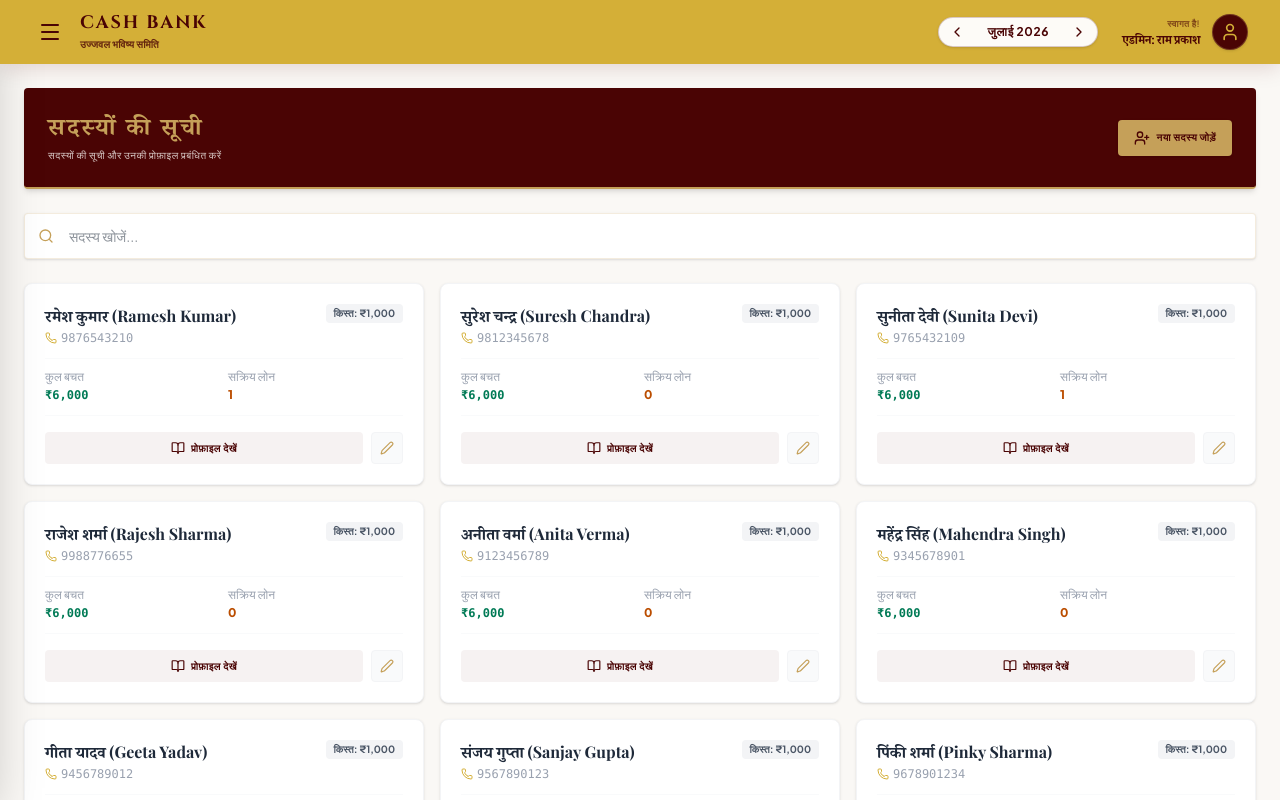
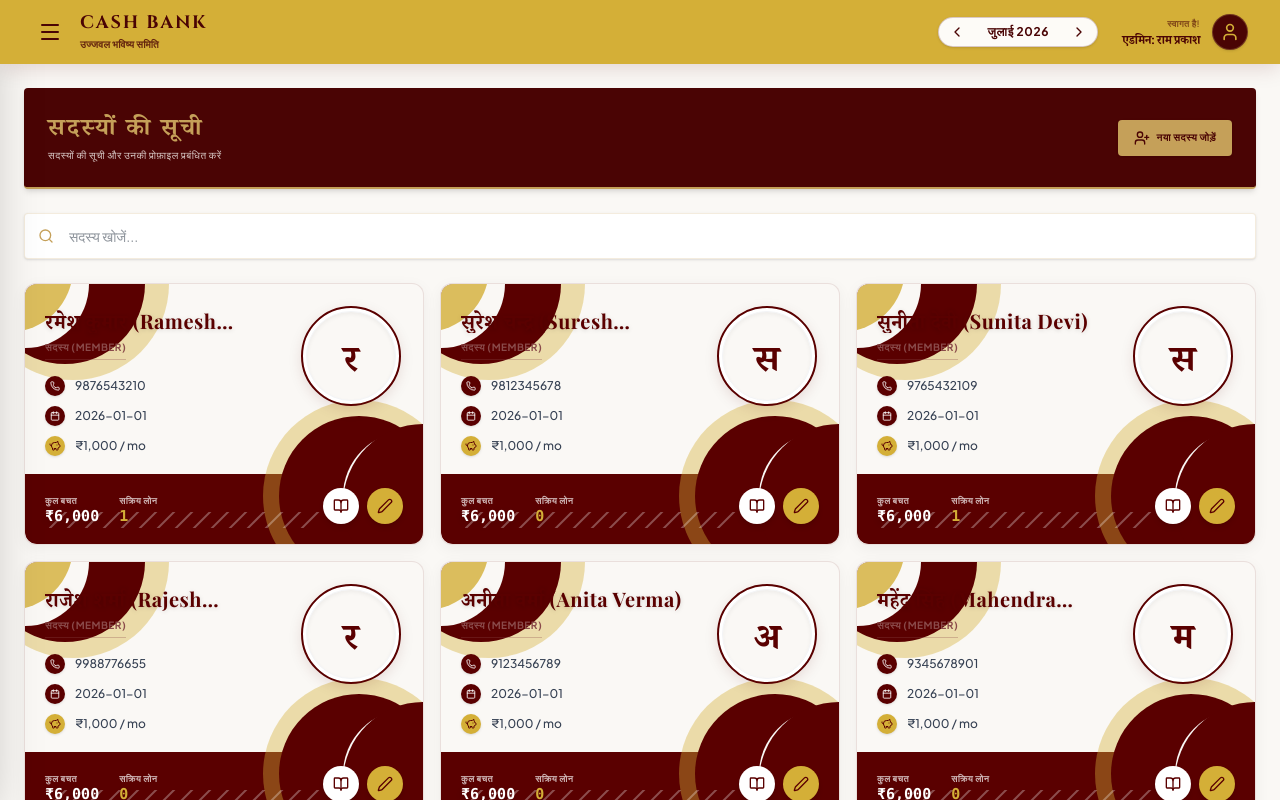
Before and after one commit to ganitwali2025-maker/Cash-Bank-, a React (Vite) app: page /members in a window 1280 px wide. Shown: the top 800 px of the page. Built offline with nearby package versions, Linux system fonts and the light colour scheme; a web font is replaced by a local one.

Commit message:
style: redesign member cards as premium business cards

```diff
--- a/src/components/MembersTab.tsx
+++ b/src/components/MembersTab.tsx
@@ -652,52 +652,112 @@ export default function MembersTab({
                 <div
                   key={member.id}
                   id={`member-card-${member.id}`}
-                  className="bg-white rounded-lg border border-gray-100 shadow-sm p-5 hover:shadow-md transition-all flex flex-col justify-between"
+                  className="relative bg-[#FAF8F5] rounded-xl shadow-[0_4px_15px_rgba(0,0,0,0.05)] overflow-hidden flex flex-col justify-between border border-[#5A0000]/10 hover:shadow-[0_8px_25px_rgba(90,0,0,0.12)] transition-all min-h-[220px] group"
                 >
-                  <div className="space-y-3">
-                    <div className="flex items-start justify-between">
-                      <div>
-                        <h3 className="font-bold text-gray-800 text-base">{member.name}</h3>
-                        <p className="text-xs text-gray-400 font-mono mt-0.5 flex items-center gap-1">
-                          <Phone className="w-3 h-3 text-[#D4AF37]" /> {member.phone}
-                        </p>
+                  {/* Decorative Background Elements */}
+                  <div className="absolute top-0 left-0 w-full h-full overflow-hidden pointer-events-none rounded-xl">
+                    {/* Top Left Swoosh */}
+                    <div className="absolute -top-24 -left-12 w-48 h-48 bg-[#D4AF37] rounded-full opacity-40"></div>
+                    <div className="absolute -top-20 -left-10 w-40 h-40 bg-[#5A0000] rounded-full"></div>
+                    <div className="absolute -top-16 -left-16 w-32 h-32 bg-[#FAF8F5] rounded-full"></div>
+                    <div className="absolute -top-20 -left-20 w-32 h-32 bg-[#D4AF37] rounded-full opacity-80"></div>
+
+                    {/* Bottom Solid Bar */}
+                    <div className="absolute bottom-0 left-0 right-0 h-[70px] bg-[#5A0000]"></div>
+
+                    {/* Bottom Right Swoosh */}
+                    <div className="absolute -bottom-12 -right-8 w-48 h-48 bg-[#D4AF37] rounded-full opacity-40"></div>
+                    <div className="absolute -bottom-8 -right-4 w-40 h-40 bg-[#5A0000] rounded-full"></div>
+                    <div className="absolute -bottom-4 -right-12 w-32 h-32 bg-[#FAF8F5] rounded-full"></div>
+                    <div className="absolute -bottom-10 -right-20 w-40 h-40 bg-[#5A0000] rounded-full"></div>
+
+                    {/* Diagonal Lines Pattern at bottom bar */}
+                    <div className="absolute bottom-4 left-6 right-20 h-4 flex gap-4 overflow-hidden opacity-30">
+                      {[...Array(15)].map((_, i) => (
+                        <div key={i} className="w-[2px] h-12 bg-white transform rotate-45 -translate-y-2"></div>
+                      ))}
                     </div>
-                      <span className="text-[10px] font-bold bg-gray-100 text-gray-600 px-2 py-0.5 rounded">
-                        {language === 'hi' ? 'किस्त:' : 'Due:'} ₹{member.monthlyDeposit.toLocaleString('en-IN')}
-                      </span>
                   </div>
 
-                    <div className="grid grid-cols-2 gap-2 border-t border-b border-gray-50 py-3 text-xs">
-                      <div>
-                        <p className="text-gray-400 leading-none">{language === 'hi' ? 'कुल बचत' : 'Total Savings'}</p>
-                        <p className="font-black text-emerald-700 mt-1 font-mono">₹{totalSavings.toLocaleString('en-IN')}</p>
+                  {/* Card Content */}
+                  <div className="relative z-10 p-5 flex-1 flex flex-col justify-between h-full">
+                    <div className="flex justify-between items-start gap-4">
+
+                      {/* Left Info */}
+                      <div className="flex-1 mt-1">
+                        <h3 className="font-serif font-bold text-xl text-[#5A0000] tracking-wide leading-tight drop-shadow-sm line-clamp-1">{member.name}</h3>
+                        <div className="text-[10px] text-[#8A4A4A] font-bold tracking-wider uppercase mt-1 mb-4 inline-block border-b border-[#8A4A4A]/30 pb-1">
+                          {language === 'hi' ? 'सदस्य (Member)' : 'Member'}
                         </div>
-                      <div>
-                        <p className="text-gray-400 leading-none">{t.activeLoans}</p>
-                        <p className="font-black text-amber-700 mt-1">{totalActiveLoans}</p>
+
+                        <div className="space-y-2.5">
+                          <div className="flex items-center gap-2.5 text-xs text-gray-700 font-medium">
+                            <div className="w-5 h-5 rounded-full bg-[#5A0000] flex items-center justify-center text-white shadow-sm shrink-0">
+                              <Phone className="w-2.5 h-2.5" />
+                            </div>
+                            {member.phone}
+                          </div>
+
+                          <div className="flex items-center gap-2.5 text-xs text-gray-700 font-medium">
+                            <div className="w-5 h-5 rounded-full bg-[#5A0000] flex items-center justify-center text-white shadow-sm shrink-0">
+                              <Calendar className="w-2.5 h-2.5" />
+                            </div>
+                            {member.joiningDate}
+                          </div>
+
+                          <div className="flex items-center gap-2.5 text-xs text-gray-700 font-medium">
+                            <div className="w-5 h-5 rounded-full bg-[#D4AF37] flex items-center justify-center text-[#5A0000] shadow-sm shrink-0">
+                              <PiggyBank className="w-3 h-3" />
+                            </div>
+                            ₹{member.monthlyDeposit.toLocaleString('en-IN')} / mo
                           </div>
                         </div>
                       </div>
 
-                  <div className="mt-4 flex gap-2">
+                      {/* Right Avatar */}
+                      <div className="w-20 h-20 sm:w-24 sm:h-24 shrink-0 rounded-full bg-white border-[3px] border-white outline outline-[2px] outline-[#5A0000] shadow-[0_4px_15px_rgba(90,0,0,0.15)] flex items-center justify-center relative z-10 mt-1 mr-1">
+                        <div className="w-full h-full rounded-full border border-gray-100 flex items-center justify-center overflow-hidden bg-[#FAF8F5] shadow-inner">
+                          <span className="text-3xl sm:text-4xl font-serif font-bold text-[#5A0000]">
+                            {member.name.charAt(0)}
+                          </span>
+                        </div>
+                      </div>
+                    </div>
+
+                    {/* Stats & Actions Row */}
+                    <div className="mt-8 flex items-end justify-between gap-2">
+                      <div className="flex gap-5">
+                        <div>
+                          <p className="text-[9px] uppercase tracking-wider text-white/70 font-bold mb-0.5">{language === 'hi' ? 'कुल बचत' : 'Total Savings'}</p>
+                          <p className="font-black text-white font-mono text-[15px] leading-none drop-shadow-md">₹{totalSavings.toLocaleString('en-IN')}</p>
+                        </div>
+                        <div>
+                          <p className="text-[9px] uppercase tracking-wider text-white/70 font-bold mb-0.5">{t.activeLoans}</p>
+                          <p className="font-black text-[#D4AF37] font-mono text-[15px] leading-none drop-shadow-md">{totalActiveLoans}</p>
+                        </div>
+                      </div>
+
+                      <div className="flex gap-2">
                         <button
                           id={`view-profile-btn-${member.id}`}
                           onClick={() => {
                             setSelectedMemberId(member.id);
                             setProfileTab('savings');
                           }}
-                      className="flex-1 text-center py-2 text-[10px] uppercase tracking-wider font-bold bg-[#4a0404]/5 hover:bg-[#4a0404]/10 text-[#4a0404] rounded transition-all flex items-center justify-center gap-1.5"
+                          className="w-9 h-9 flex items-center justify-center bg-white text-[#5A0000] rounded-full shadow-md hover:scale-105 transition-transform"
+                          title={t.viewProfile}
                         >
-                      <BookOpen className="w-3.5 h-3.5" />
-                      {t.viewProfile}
+                          <BookOpen className="w-4 h-4" />
                         </button>
                         <button
                           onClick={() => handleOpenEdit(member)}
-                      className="p-2 bg-gray-50 hover:bg-[#faf5eb] text-[#c5a059] rounded border border-gray-100 transition-colors"
+                          className="w-9 h-9 flex items-center justify-center bg-[#D4AF37] text-[#5A0000] rounded-full shadow-md hover:scale-105 transition-transform"
                           title={t.editMember}
                         >
-                      <Edit2 className="w-3.5 h-3.5" />
+                          <Edit2 className="w-4 h-4" />
                         </button>
+                      </div>
+                    </div>
                   </div>
                 </div>
               );
```
Lines whose indentation alone changed are shown as unchanged.
